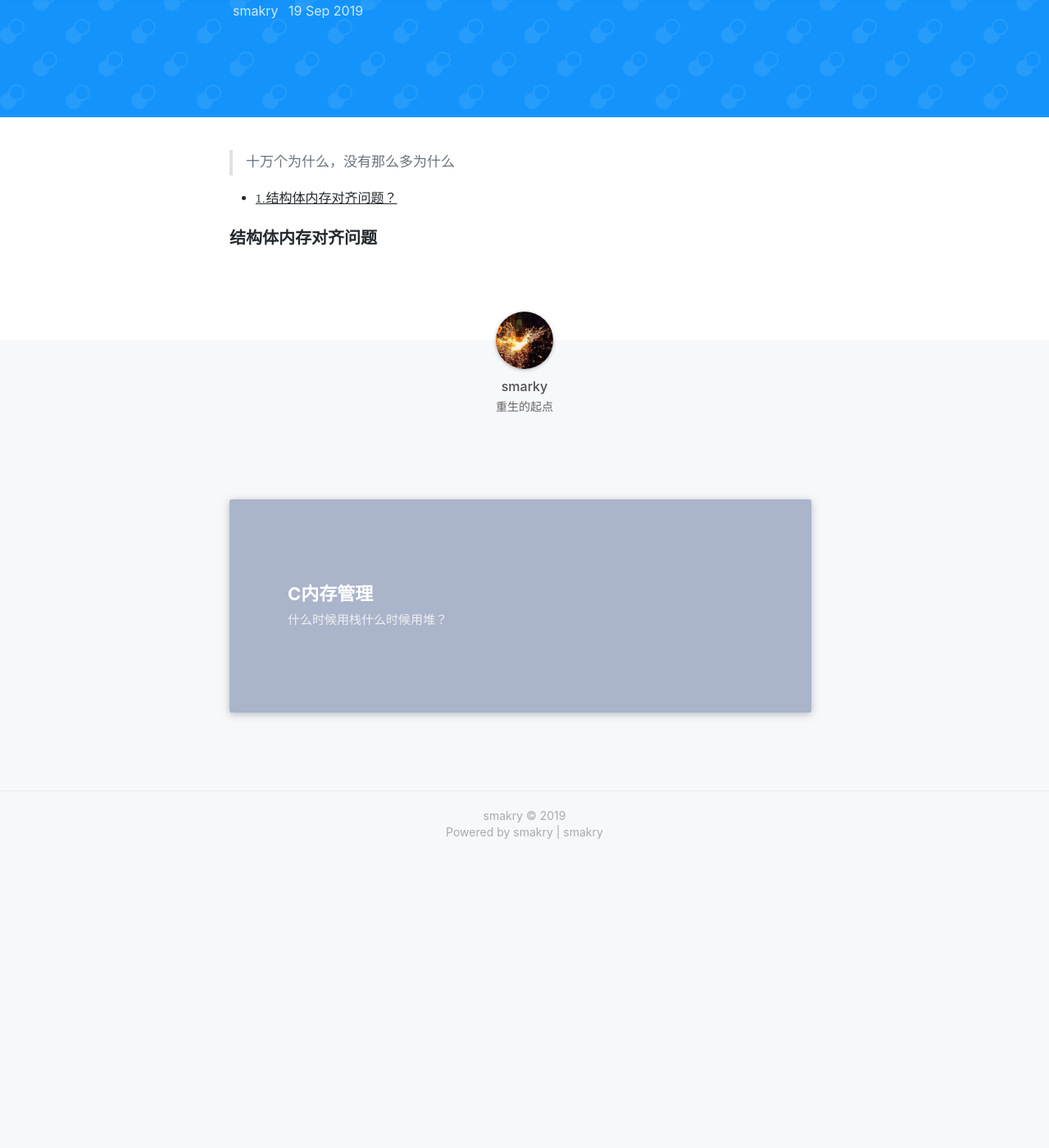
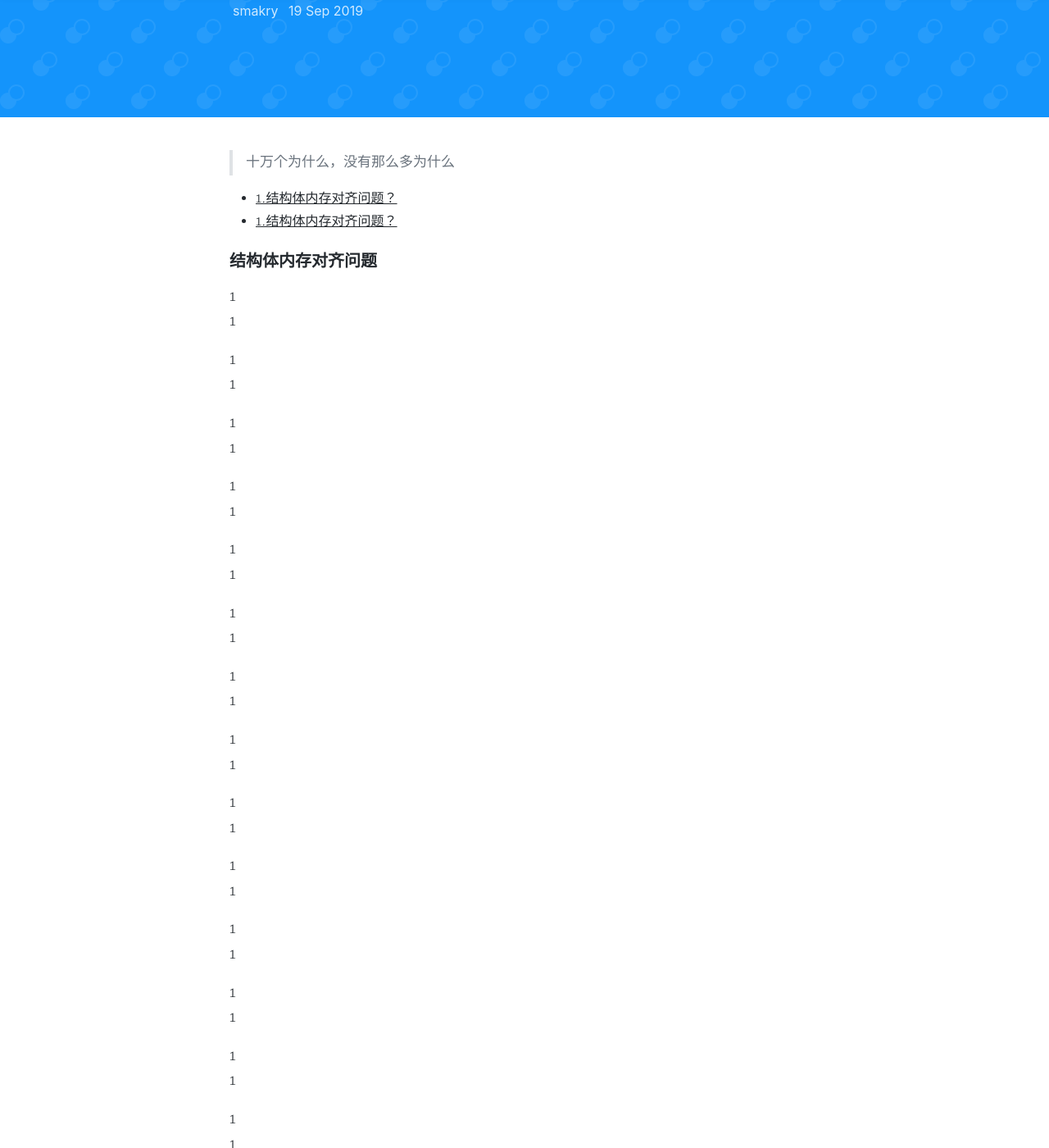
Before and after one commit to smakry/smakry.github.io, a Jekyll site: the page built from _posts/2019-09-19-程序问题整合.md, in a window 1280 px wide and 1400 px high, scrolled down 217 px. Shown: the whole window at 82% size. Built offline with Jekyll 4.4.1, drawn with Linux system fonts in a browser that asks for light colours; nearby versions of some CDN libraries; comment, search, counter and statistics services are not loaded; a style sheet for code colours, icons or effects is not loaded; before the commit the page ends 1262 px from its top, so only the background shows below that.

Commit message:
test markdown link

```diff
--- a/_posts/2019-09-19-程序问题整合.md
+++ b/_posts/2019-09-19-程序问题整合.md
@@ -9,5 +9,104 @@
 > 十万个为什么，没有那么多为什么
 
 - [1.结构体内存对齐问题？](#结构体内存对齐问题)
+- [1.结构体内存对齐问题？](#结构体内存对齐问题2)
 
 ### 结构体内存对齐问题
+
+
+1
+1
+
+1
+1
+
+
+1
+1
+
+1
+1
+
+1
+1
+
+1
+1
+
+1
+1
+
+1
+1
+
+1
+1
+
+1
+1
+
+1
+1
+
+1
+1
+
+1
+1
+
+1
+1
+1
+1
+
+1
+1
+
+1
+1
+
+1
+1
+
+
+
+
+
+
+
+
+
+
+
+
+
+
+
+
+
+
+
+
+
+
+
+
+
+
+
+
+
+
+
+
+
+
+
+
+
+
+
+
+
+
+### 结构体内存对齐问题2
```
